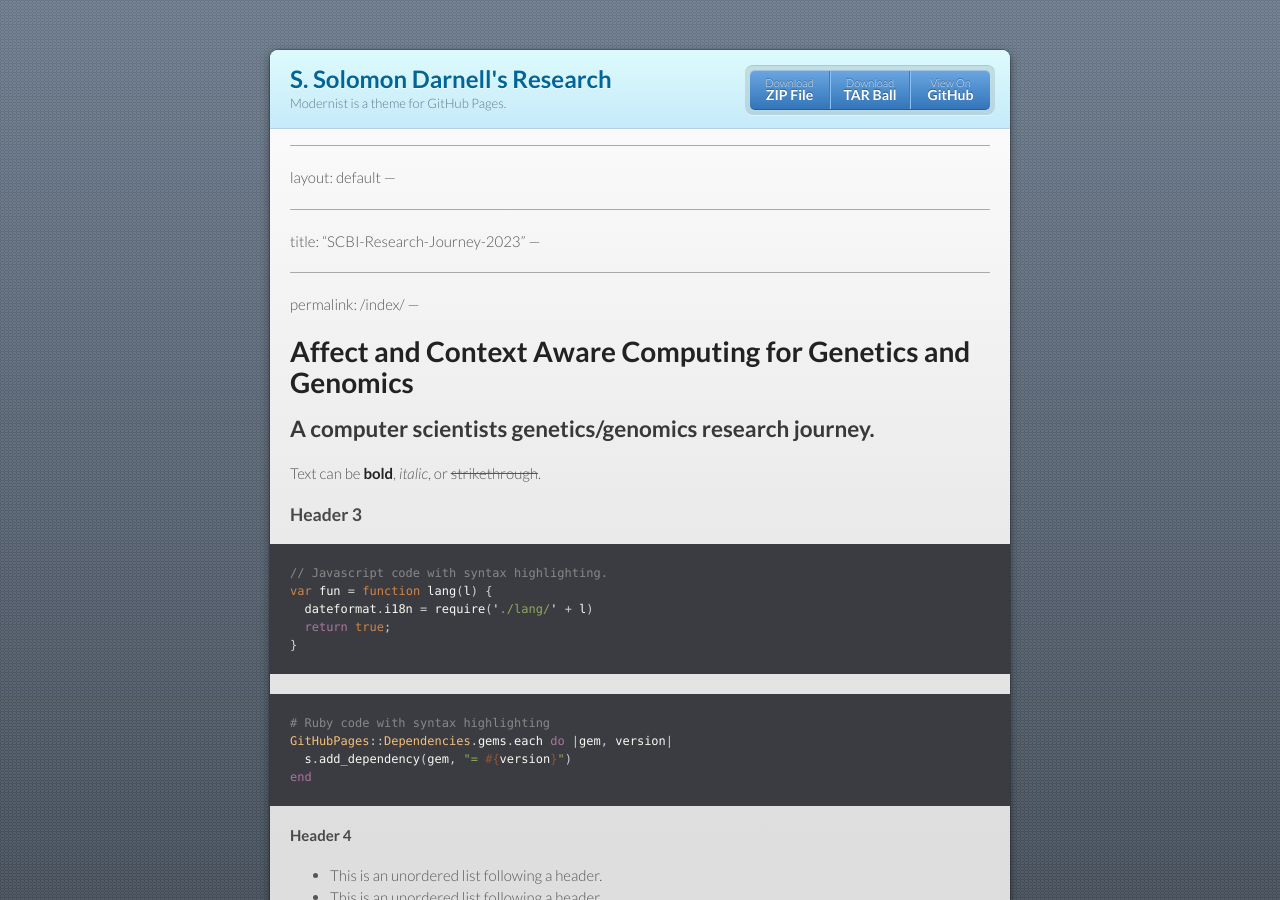
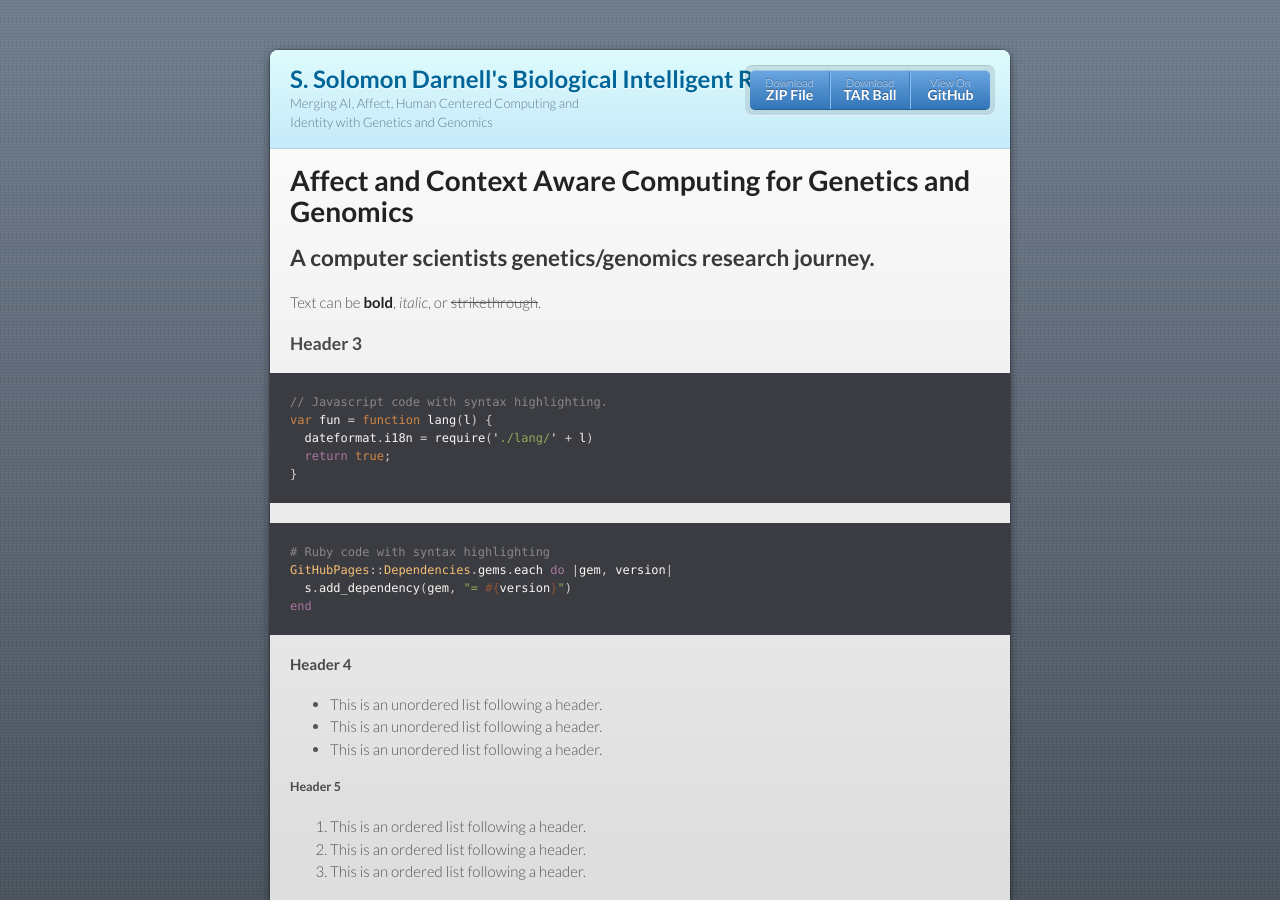
Before and after one commit to ShelbySolomonDarnell/shelbysolomondarnell.github.io, a Jekyll site: the page built from index.md, in a window 1280 px wide and 900 px high. Built offline with Jekyll 4.4.1, drawn with Linux system fonts in a browser that asks for light colours; our own code applies the rules of GitHub Pages for plain Markdown files.

Commit message:
Changing site description yeah

```diff
--- a/_config.yml
+++ b/_config.yml
@@ -1,5 +1,5 @@
-title: Modernist theme
-description: Modernist is a theme for GitHub Pages.
+title: S. Solomon Darnell's Biological Intelligent Research
+description: Merging AI, Affect, Human Centered Computing and Identity with Genetics and Genomics
 show_downloads: true
-google_analytics:
+google_analytics: false
 theme: jekyll-theme-modernist
--- a/_includes/head-custom.html
+++ b/_includes/head-custom.html
@@ -1,7 +1,9 @@
 <!-- start custom head snippets, customize with your own _includes/head-custom.html file -->
 
 <!-- Setup Google Analytics -->
-{% include head-custom-google-analytics.html %}
+<!--
+{  % include head-custom-google-analytics.html % }
+-->
 
 <!-- You can set your favicon here -->
 <!-- link rel="shortcut icon" type="image/x-icon" href="{{ '/favicon.ico' | relative_url }}" -->
--- a/_layouts/default.html
+++ b/_layouts/default.html
@@ -19,10 +19,7 @@
   <body>
     <div class="wrapper">
       <header {% unless site.description or site.github.project_tagline %} class="without-description" {% endunless %}>
-        <!--
         <h1>{{ site.title | default: site.github.repository_name }}</h1>
-        -->
-        <h1>S. Solomon Darnell's Research</h1>
         {% if site.description or site.github.project_tagline %}
           <p>{{ site.description | default: site.github.project_tagline }}</p>
         {% endif %}
--- a/index.md
+++ b/index.md
@@ -1,4 +1,4 @@
-
+<!--
 ---
 layout: default
 ---
@@ -10,6 +10,7 @@ title: "SCBI-Research-Journey-2023"
 ---
 permalink: /index/
 ---
+-->
 
 # Affect and Context Aware Computing for Genetics and Genomics
 
```
